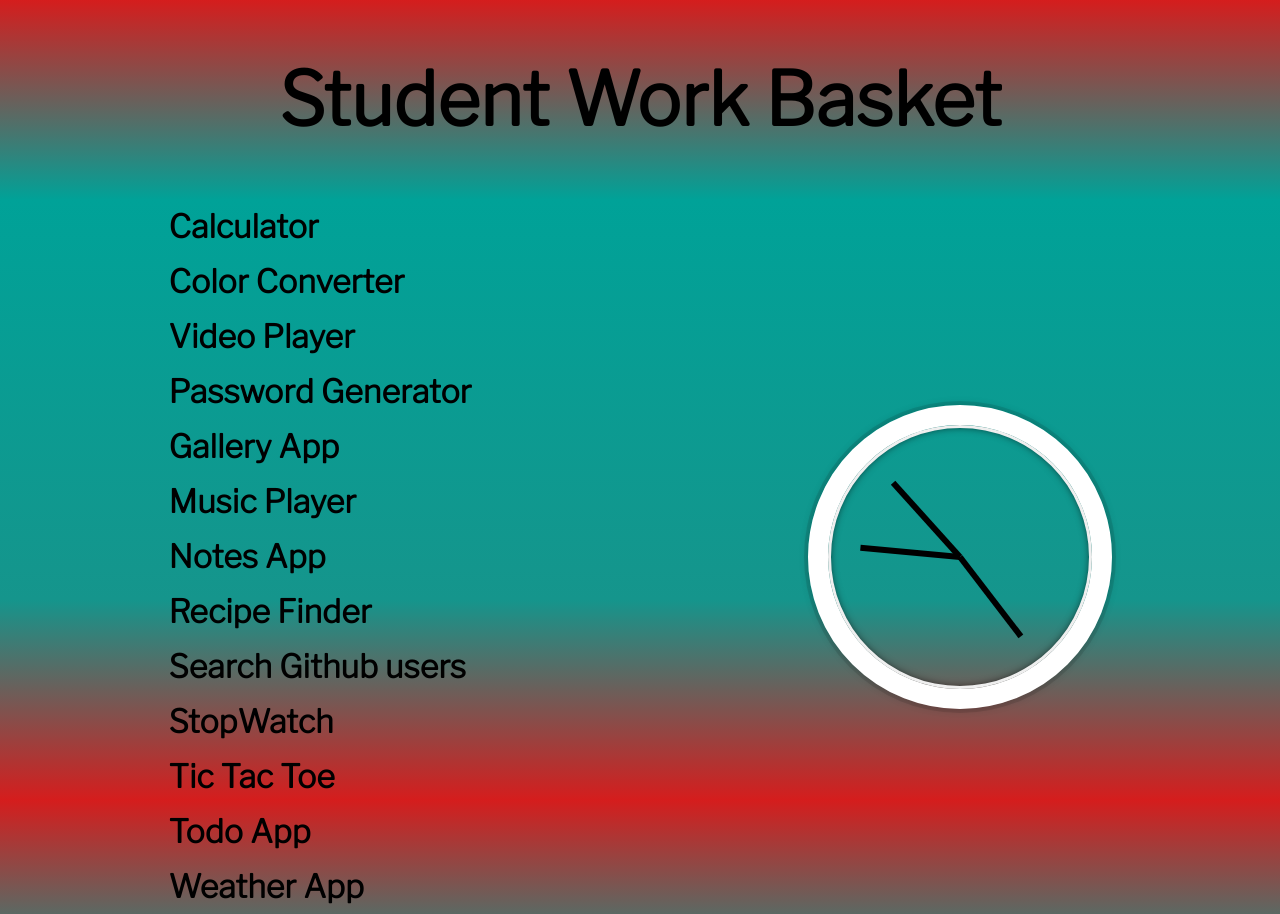
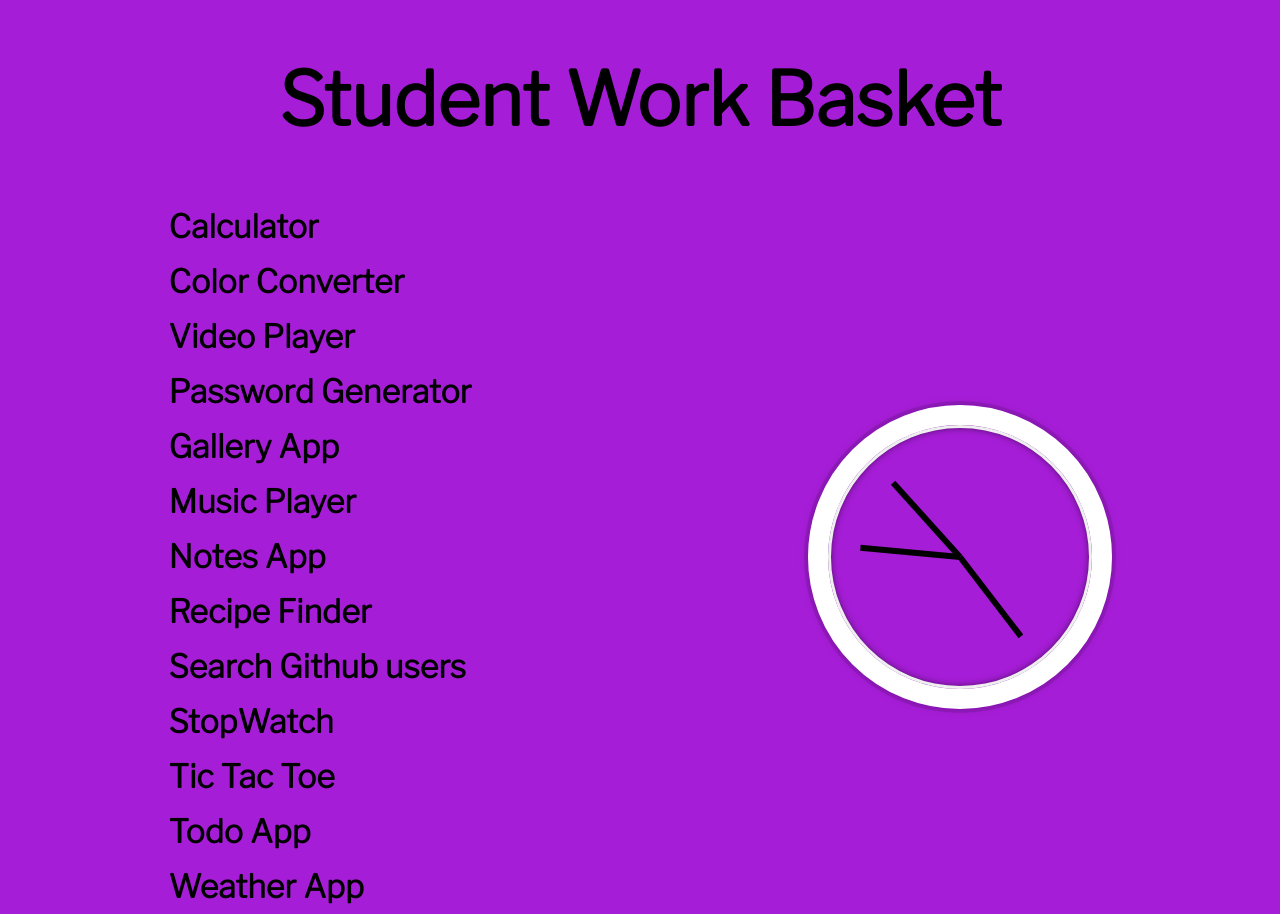
Before and after one commit to thedhruvdhiman/Summer-Training, a plain HTML site: page index.html in a window 1280 px wide. Drawn offline with nearby package versions, Linux system fonts and the light colour scheme.

Commit message:
Update style.css

```diff
--- a/style.css
+++ b/style.css
@@ -5,8 +5,9 @@
 }
 
 body {
-  background: -webkit-gradient(linear, left bottom, left top, from(#d51d1d), color-stop(25%, #15958c), color-stop(75%, #00a298), to(#d51d1d));
-  background: linear-gradient(0deg, #d51d1d 0%, #15958c 25%, #00a298 75%, #d51d1d 100%);
+  /*background: -webkit-gradient(linear, left bottom, left top, from(#d51d1d), color-stop(25%, #15958c), color-stop(75%, #00a298), to(#d51d1d));
+  background: linear-gradient(0deg, #d51d1d 0%, #15958c 25%, #00a298 75%, #d51d1d 100%);*/
+  background:#a61dd7 ;
   background-size: cover;
   background-repeat: repeat;
   font-family: "Libre Franklin", sans-serif;
```
